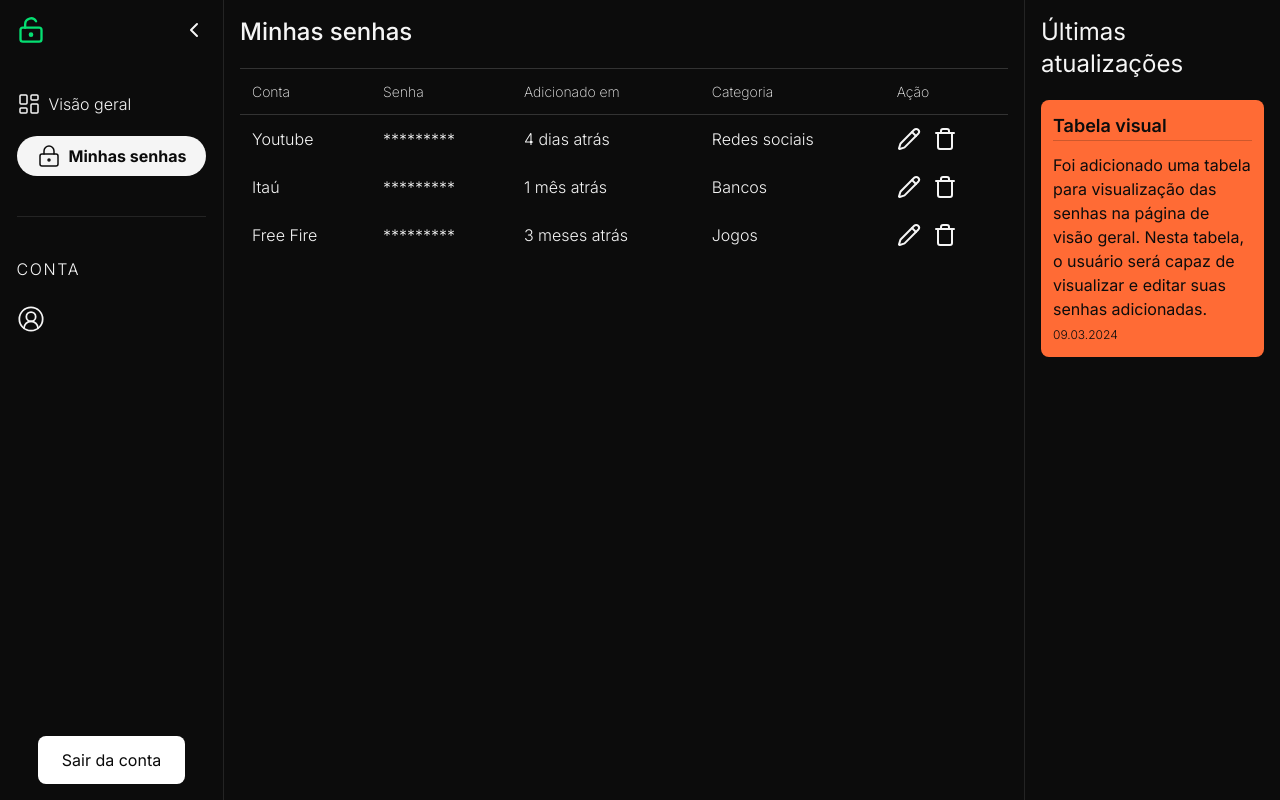
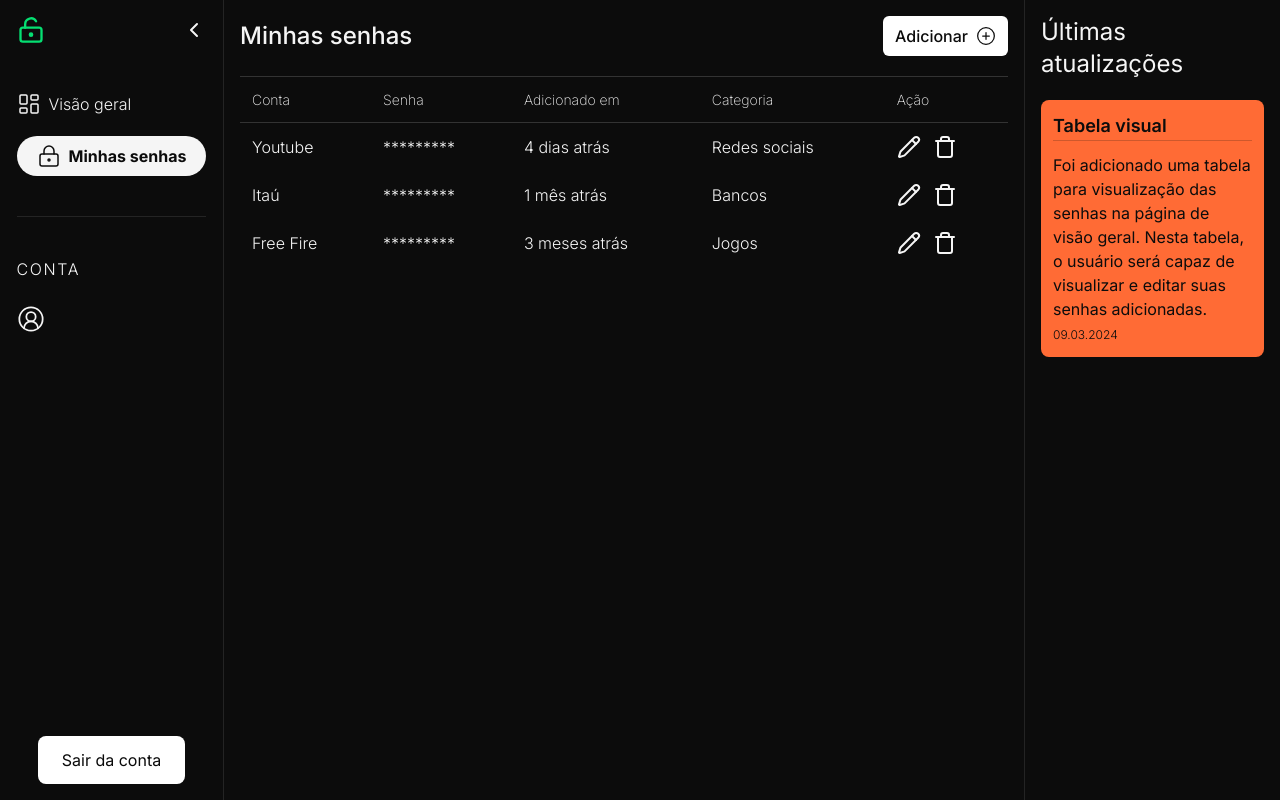
Before and after one commit to leuzaoo/password-manager, a Next.js app in the folder frontend/: page /dashboard/senhas in a window 1280 px wide. Built offline with nearby package versions, Linux system fonts and the light colour scheme.

Commit message:
Updated passwords page

```diff
--- a/frontend/src/app/dashboard/senhas/page.tsx
+++ b/frontend/src/app/dashboard/senhas/page.tsx
@@ -1,11 +1,51 @@
-import React from "react";
+"use client";
+
+import React, { useState } from "react";
+
+import { PlusCircleIcon } from "lucide-react";
 
 import PasswordTable from "@/app/components/ui/table";
+import AddModal from "@/app/components/ui/add-modal";
 
 const PasswordsPage = () => {
+  const [platform, setPlatform] = useState("");
+  const [login, setLogin] = useState("");
+  const [password, setPassword] = useState("");
+  const [showModal, setShowModal] = useState(false);
+
+  const handleShowModal = () => {
+    setShowModal(!showModal);
+  };
+
+  const handleSave = () => {};
+
   return (
-    <div>
-      <h2 className="text-2xl font-medium">Minhas senhas</h2>
+    <div className="relative">
+      <div className="flex items-center justify-between">
+        <h2 className="text-2xl font-medium">Minhas senhas</h2>
+        <button
+          onClick={handleShowModal}
+          className="text-primary-dark flex cursor-pointer items-center gap-2 rounded-md bg-white p-2 px-3 font-medium"
+        >
+          Adicionar <PlusCircleIcon size={20} strokeWidth={1.5} />
+        </button>
+      </div>
+
+      {showModal && (
+        <div className="fixed inset-0 z-10 flex items-center justify-center bg-black/40 backdrop-blur-xs">
+          <AddModal
+            platformValue={platform}
+            loginValue={login}
+            passwordValue={password}
+            platformOnChange={(e) => setPlatform(e.target.value)}
+            loginOnChange={(e) => setLogin(e.target.value)}
+            passwordOnChange={(e) => setPassword(e.target.value)}
+            closeButton={() => setShowModal(false)}
+            saveButton={handleSave}
+          />
+        </div>
+      )}
+
       <PasswordTable />
     </div>
   );
```
